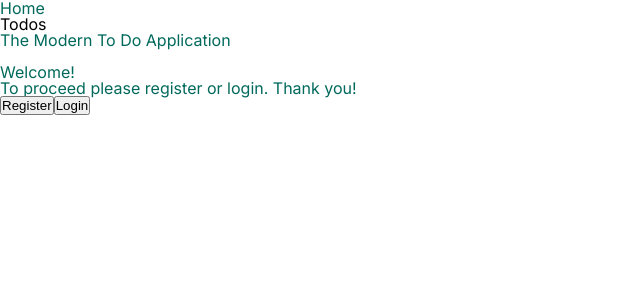
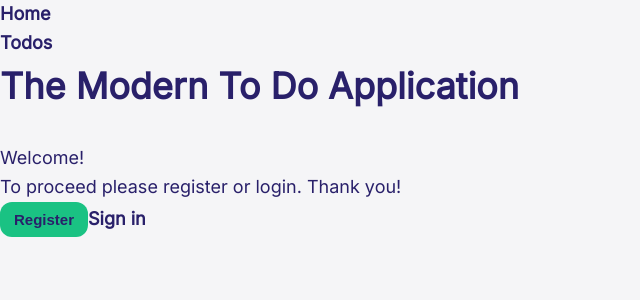
Before and after one commit to conuko/tasks-and-goals, a React (Vite) app: page / in a window 1280 px wide. Shown: the top 300 px of the page, without its empty margins (0-640 px from the left). Built offline with nearby package versions, Linux system fonts and the light colour scheme.

Commit message:
style: basic elements and components

```diff
--- a/src/pages/Index.tsx
+++ b/src/pages/Index.tsx
@@ -8,9 +8,9 @@ interface IndexProps {
 const Index = (props: IndexProps) => {
   return (
     <div>
-      <h1>The Modern To Do Application</h1>
+      <h1 className="header-primary">The Modern To Do Application</h1>
       <br />
-      <h2>Welcome!</h2>
+      <p>Welcome!</p>
       {props.user === "" ? (
         <div>
           <p>To proceed please register or login. Thank you!</p>
@@ -18,15 +18,13 @@ const Index = (props: IndexProps) => {
             <button>
               <Link to="/register">Register</Link>
             </button>
-            <button>
-              <Link to="/login">Login</Link>
-            </button>
+            <Link to="/login">Sign in</Link>
           </div>
         </div>
       ) : (
         <div>
           <div>{props.user}</div>
-          <button onClick={props.removeUser}>Logout</button>
+          <button onClick={props.removeUser}>Sign Out</button>
         </div>
       )}
     </div>
--- a/src/pages/Login.tsx
+++ b/src/pages/Login.tsx
@@ -29,7 +29,7 @@ const Login = (props: LoginProps) => {
   };
 
   if (localStorage.getItem("user")) {
-    return <div>You are already logged in</div>;
+    return <div>You are already signed in</div>;
   }
 
   return (
@@ -49,7 +49,7 @@ const Login = (props: LoginProps) => {
           onChange={(e) => setPassword(e.target.value)}
         />
         <label htmlFor="password">Password</label>
-        <button type="submit">Login</button>
+        <button type="submit">Sign in</button>
       </form>
     </div>
   );
--- a/src/styles/base/_base.scss
+++ b/src/styles/base/_base.scss
@@ -17,8 +17,9 @@ html {
 
 body {
   box-sizing: border-box;
+  font-size: 1.8rem;
   line-height: 1.6;
-  background-color: white;
+  background-color: colors.$color-background;
   color: colors.$color-primary;
   overflow-x: hidden;
 }
@@ -29,14 +30,12 @@ body {
 }
 
 a {
-  color: colors.$color-black;
+  color: colors.$color-primary;
+  font-weight: bold;
   &,
   &:link,
   &:visited {
     text-decoration: none;
     transition: all 0.2s;
   }
-  &:hover {
-    color: colors.$color-primary;
-  }
 }
--- a/src/styles/base/_colors.scss
+++ b/src/styles/base/_colors.scss
@@ -1,7 +1,9 @@
 // Main Colors
 $color-white: #fff;
-$color-primary: #00695c;
-$color-secondary: #ad1457;
-$color-tertiary: #ef6c00;
+$color-background: #f5f5f7;
+$color-primary: #29206a;
+$color-secondary: #1ac283;
+$color-tertiary: #1dfbbb;
+$color-quaternary: #008a61;
 
 $color-black: #000000;
--- a/src/styles/base/_reset.scss
+++ b/src/styles/base/_reset.scss
@@ -87,8 +87,6 @@ video {
   margin: 0;
   padding: 0;
   border: 0;
-  font-size: 100%;
-  font: inherit;
   vertical-align: baseline;
 }
 
@@ -106,10 +104,6 @@ menu,
 nav,
 section {
   display: block;
-}
-
-body {
-  line-height: 1;
 }
 
 ol,
--- a/src/styles/base/_typography.scss
+++ b/src/styles/base/_typography.scss
@@ -6,15 +6,17 @@ body {
 }
 
 .header-primary {
-  font-size: 6.4rem;
+  font-size: 3.6rem;
+  font-weight: 600;
 }
 
 .header-secondary {
-  font-size: 4.6rem;
+  font-size: 2.6rem;
+  font-weight: 600;
 }
 
 .body-text {
-  font-size: 2.4rem;
+  font-size: 2rem;
 }
 
 .small-text {
--- a/src/styles/components/_buttons.scss
+++ b/src/styles/components/_buttons.scss
@@ -0,0 +1,23 @@
+@use "../base/colors";
+
+button {
+  text-decoration: none;
+  border: none;
+  padding: 1rem 1.4rem;
+  font-size: 1.5rem;
+  font-weight: bold;
+  color: colors.$color-primary;
+  letter-spacing: 0;
+  text-align: center;
+  line-height: 1;
+  background: colors.$color-secondary;
+  border-radius: 1.2rem;
+  cursor: pointer;
+  transition: all 0.4s ease-in-out;
+  &:hover {
+    background: colors.$color-tertiary;
+  }
+  &:active {
+    background: colors.$color-quaternary;
+  }
+}
```
